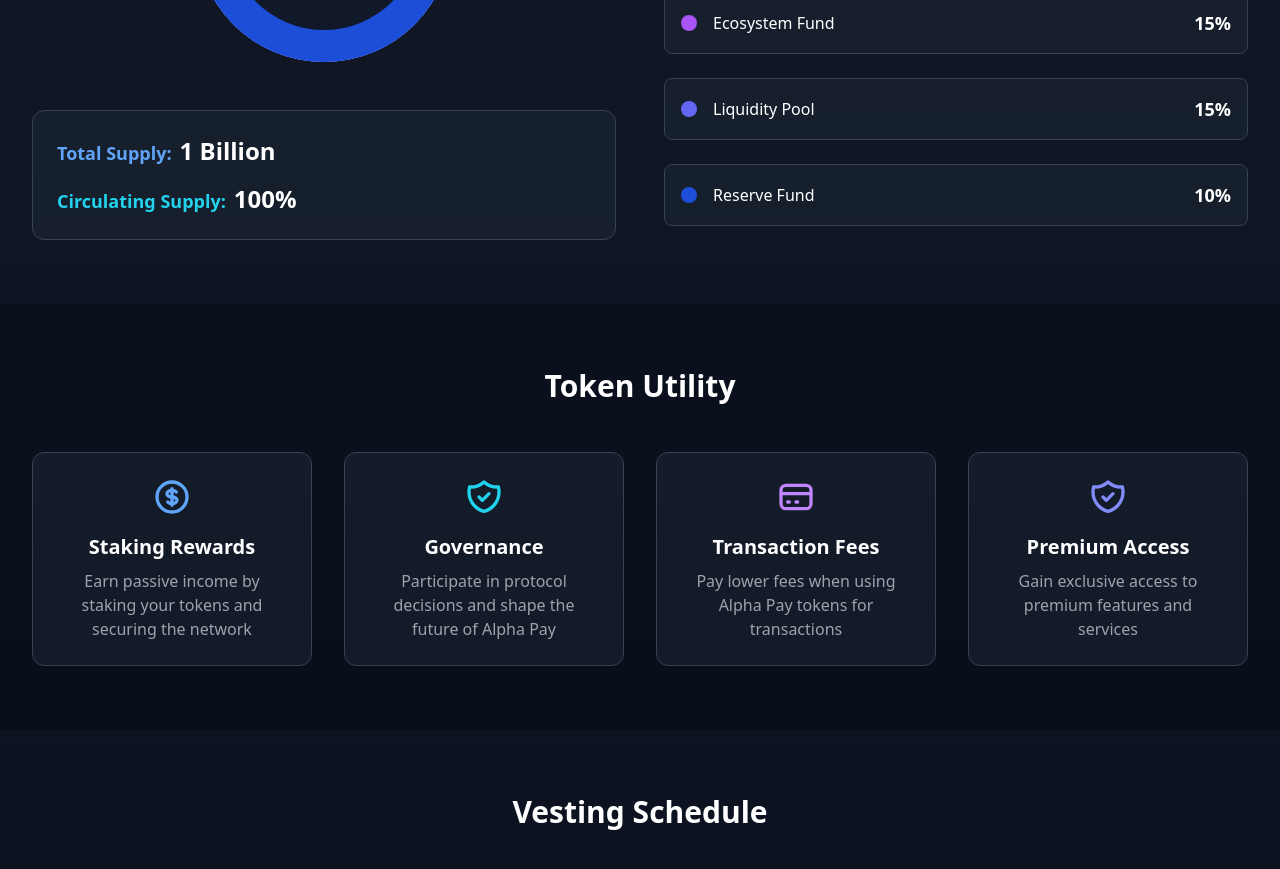
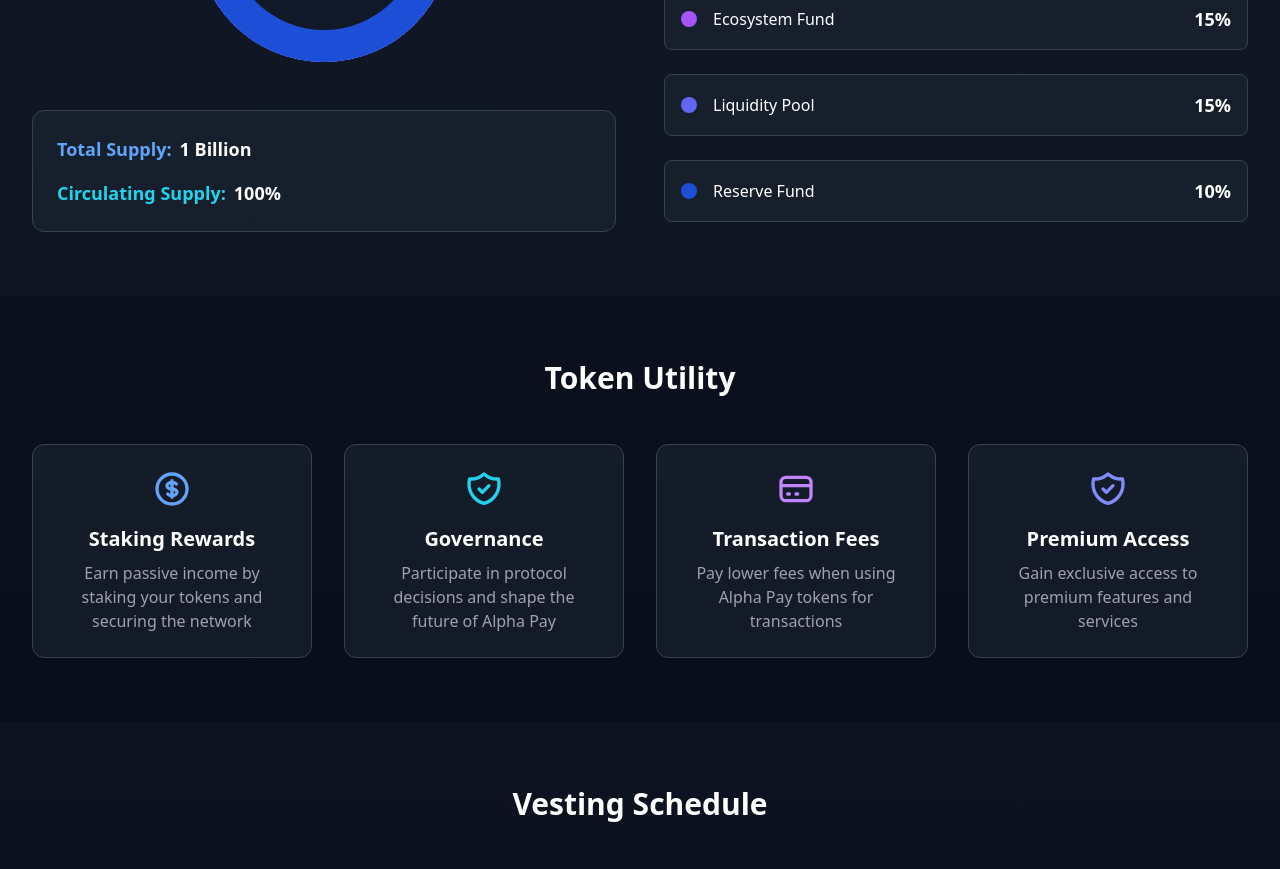
Before and after one commit to solofalpha/alphapay, a Next.js app: page /tokenomics in a window 1280 px wide. Shown: the part 1160-2029 px from the top of the page. Built offline with nearby package versions, Linux system fonts and the light colour scheme.

Commit message:
fixed
commit

```diff
--- a/pages/tokenomics.js
+++ b/pages/tokenomics.js
@@ -184,11 +184,11 @@
               <div className="space-y-4">
                 <div className="flex flex-wrap items-baseline gap-2">
                   <span className="text-lg font-bold text-blue-400">Total Supply:</span>
-                  <span className="text-2xl font-semibold">1 Billion</span>
+                  <span className="text-lg font-bold text-white-400">1 Billion</span>
                 </div>
                 <div className="flex flex-wrap items-baseline gap-2">
                   <span className="text-lg font-bold text-cyan-400">Circulating Supply:</span>
-                  <span className="text-2xl font-semibold">100%</span>
+                  <span className="text-lg font-bold text-white-400">100%</span>
                 </div>
               </div>
             </div>
```
